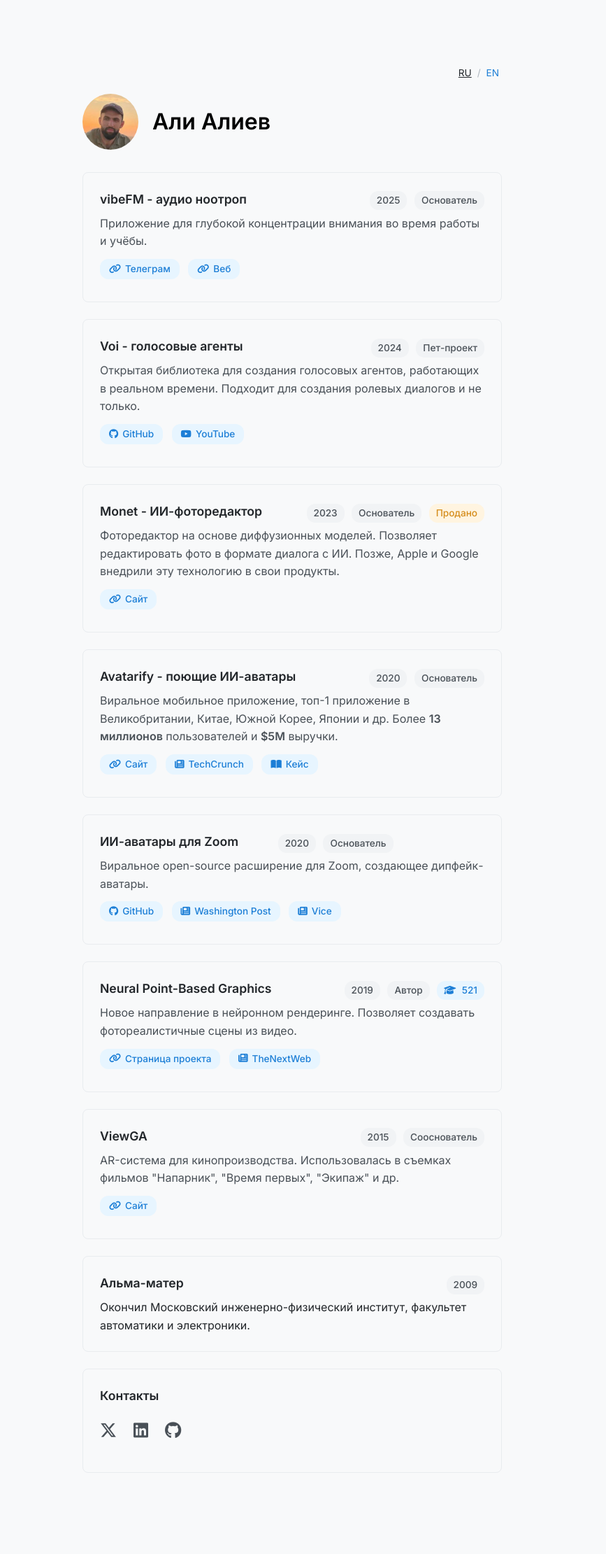
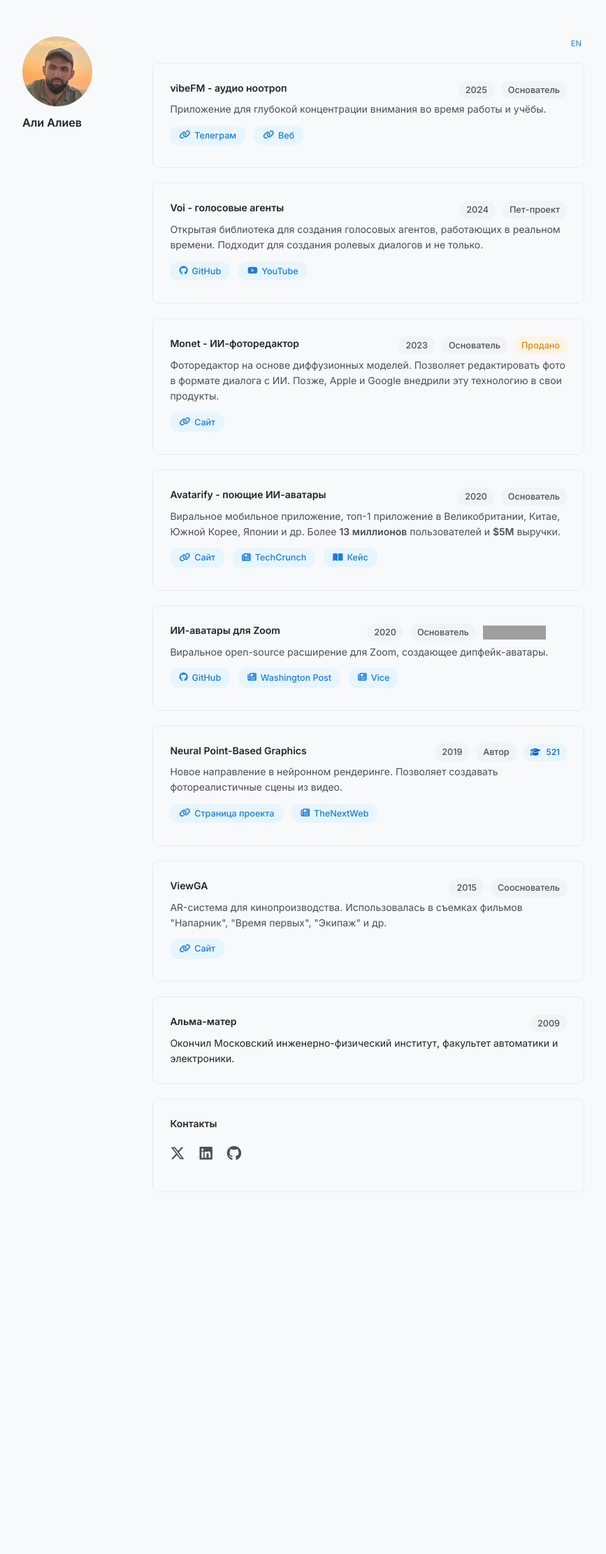
Before and after one commit to alievk/alievk.github.io, a Jekyll site: the page built from index.md, in a window 1280 px wide. Shown: the whole page at 70% size, without its empty margins (222-1089 px from the left). Built offline with Jekyll 4.4.1, drawn with Linux system fonts in a browser that asks for light colours; after the commit the page ends 1777 px from its top, so only the background shows below that; grey boxes are pictures that could not be loaded.

Commit message:
change layout & text size

```diff
--- a/_layouts/default.html
+++ b/_layouts/default.html
@@ -10,15 +10,8 @@
     <link rel="stylesheet" href="https://cdnjs.cloudflare.com/ajax/libs/font-awesome/6.5.1/css/all.min.css" integrity="sha512-DTOQO9RWCH3ppGqcWaEA1BIZOC6xxalwEsw9c2QQeAIftl+Vegovlnee1c9QX4TctnWMn13TZye+giMm8e2LwA==" crossorigin="anonymous" referrerpolicy="no-referrer" />
     <link rel="stylesheet" href="{{ site.baseurl }}/assets/css/style.css">
 </head>
-<body>
+<body class="site">
     <div class="container">
-        <div class="top-bar">
-            <div class="language-switch" aria-label="Language switch">
-                <button type="button" data-lang="ru">RU</button>
-                <span>/</span>
-                <button type="button" data-lang="en">EN</button>
-            </div>
-        </div>
         <main>
             {{ content }}
         </main>
--- a/assets/css/style.css
+++ b/assets/css/style.css
@@ -1,27 +1,54 @@
-/* General styles */
-body {
+/* ================================
+   1) Base (global defaults)
+   Change font-size here to scale everything.
+   ================================ */
+:root {
+    font-size: 14px; /* base for all rem sizes */
+}
+
+.site {
     font-family: 'Inter', -apple-system, BlinkMacSystemFont, "Segoe UI", Roboto, "Helvetica Neue", Arial, sans-serif;
+    font-size: inherit;
     line-height: 1.6;
     color: #212529;
     background-color: #f8f9fa;
     margin: 0;
     padding: 20px;
-    max-width: 720px;
-    margin: 40px auto;
+    box-sizing: border-box;
 }
 
+.site *,
+.site *::before,
+.site *::after {
+    box-sizing: inherit;
+}
+/* ================================
+   2) Layout (page structure)
+   ================================ */
 .top-bar {
     display: flex;
     justify-content: flex-end;
     margin-bottom: 16px;
 }
 
+.page-layout {
+    display: grid;
+    grid-template-columns: 20% 80%;
+    gap: 32px;
+    align-items: start;
+}
+
+.projects-column {
+    min-width: 0;
+}
+
+/* ================================
+   3) Language switch
+   ================================ */
 .language-switch {
     display: inline-flex;
     align-items: center;
-    gap: 4px;
-    font-size: 0.85em;
-    color: #868e96;
+    font-size: 0.8rem;
     padding: 0;
 }
 
@@ -34,27 +61,14 @@ body {
     cursor: pointer;
 }
 
-.language-switch button.active {
-    color: #212529;
-    text-decoration: underline;
-}
 
-.language-switch span {
-    color: #adb5bd;
-}
-
-h1 {
-    font-size: 2em;
+/* ================================
+   4) Project text (titles + descriptions)
+   ================================ */
+.project-title {
+    font-size: 1rem;
     font-weight: 600;
-    margin-bottom: 2em;
-    color: #000;
-}
-
-h3 {
-    font-size: 1.1em;
-    font-weight: 600;
-    margin-top: 0;
-    margin-bottom: 8px;
+    margin: 0 0 8px;
     border-bottom: none;
     padding-bottom: 0;
 }
@@ -66,16 +80,14 @@ h3 {
     margin-bottom: 0;
 }
 
-/* Project styles */
+/* ================================
+   5) Project cards
+   ================================ */
 .project {
     padding: 24px;
     border-radius: 8px;
     border: 1px solid #e9ecef;
     margin-bottom: 1.5em;
-}
-
-.project:hover {
-    box-shadow: none;
 }
 
 .project-tags {
@@ -86,12 +98,10 @@ h3 {
     display: inline-block;
     padding: 4px 10px;
     border-radius: 12px;
-    font-size: 0.85em;
+    font-size: 0.9rem;
     font-weight: 500;
     line-height: 1.4;
-    margin-right: 0;
     margin-left: 6px;
-    margin-bottom: 0;
 }
 
 .tag-gray {
@@ -104,21 +114,25 @@ h3 {
     color: #d58c1a;
 }
 
+/* Inherits base font-size unless overridden */
 .project-description {
     margin-top: 0;
     color: #495057;
 }
 
+/* ================================
+   6) Project links & badges
+   ================================ */
 .project-links {
     margin-top: 12px;
 }
 
-.project-links a {
+.project-links .link {
     display: inline-flex;
     align-items: center;
     padding: 4px 12px;
     border-radius: 12px;
-    font-size: 0.85em;
+    font-size: 0.9rem;
     font-weight: 500;
     line-height: 1.4;
     text-decoration: none;
@@ -130,12 +144,12 @@ h3 {
     transition: all 0.2s ease;
 }
 
-.project-links a:hover {
+.project-links .link:hover {
     background-color: #d0ebff;
     text-decoration: none;
 }
 
-.project-links a i {
+.project-links .link i {
     margin-right: 6px;
 }
 
@@ -148,7 +162,7 @@ h3 {
     display: inline-block;
     padding: 4px 10px;
     border-radius: 12px;
-    font-size: 0.85em;
+    font-size: 0.85rem;
     font-weight: 500;
     line-height: 1.4;
     margin-left: 6px;
@@ -168,6 +182,9 @@ h3 {
     margin-right: 5px;
 }
 
+/* ================================
+   7) Contact section
+   ================================ */
 .contact-list {
     list-style: none;
     padding: 0;
@@ -178,57 +195,88 @@ h3 {
     gap: 1.5em;
 }
 
-.social-icons a {
+.social-icons .link {
     color: #495057;
-    font-size: 1.5em;
+    font-size: 1.5rem;
 }
 
-.social-icons a:hover {
+.social-icons .link:hover {
     color: #1c7ed6;
 }
 
-/* Alma mater & contact */
+/* ================================
+   8) Container & generic links
+   ================================ */
 .container {
-    max-width: 600px;
+    max-width: 900px;
+    width: 100%;
     margin: 0 auto;
-    padding: 2rem 1rem;
+    padding: 32px 64px;
 }
 
-a {
+.link {
     color: #0366d6;
     text-decoration: none;
 }
 
-a:hover {
+.link:hover {
     text-decoration: underline;
 }
 
+/* ================================
+   9) Profile (left column)
+   ================================ */
 .profile-container {
     display: flex;
-    align-items: center;
-    gap: 20px;
+    flex-direction: column;
+    align-items: flex-start;
+    gap: 14px;
     margin-bottom: 2em;
 }
 
-.profile-container h1 {
+.profile-text {
+    display: flex;
+    flex-direction: column;
+    gap: 6px;
+    min-width: 0;
+}
+
+/* Profile text sizes */
+.profile-name {
     margin: 0;
+    font-size: 1.15rem;
+    line-height: 1.2;
+    font-weight: 700;
+}
+
+.profile-bio {
+    margin: 0;
+    color: #536471;
+    font-size: 0.9rem;
+    line-height: 1.4;
 }
 
 .profile-photo {
-    width: 80px;
-    height: 80px;
+    width: 100px;
+    height: 100px;
     border-radius: 50%;
     object-fit: cover;
 }
 
-/* Mobile styles */
+/* ================================
+   10) Mobile tweaks
+   ================================ */
 @media (max-width: 600px) {
+    .page-layout {
+        grid-template-columns: 1fr;
+        gap: 16px;
+    }
     .project-header {
         flex-direction: column;
         align-items: flex-start;
     }
 
-    h3 {
+    .project-title {
         margin-bottom: 12px;  /* Space between title and tags */
     }
 
--- a/index.md
+++ b/index.md
@@ -2,14 +2,26 @@
 layout: default
 ---
 
-<div class="profile-container">
-  <img src="{{ site.baseurl }}/assets/me.jpeg" alt="Ali Aliev" class="profile-photo">
-  <h1 data-i18n="profile.name">Ali Aliev</h1>
-</div>
+<div class="page-layout">
+  <aside class="profile-column">
+    <div class="profile-container">
+      <img src="{{ site.baseurl }}/assets/me.jpeg" alt="Ali Aliev" class="profile-photo">
+      <div class="profile-text">
+        <h1 class="profile-name" data-i18n="profile.name">Ali Aliev</h1>
+        <p class="profile-bio" data-i18n="profile.bio">Building useful products at the intersection of AI, audio, and creativity.</p>
+      </div>
+    </div>
+  </aside>
+  <section class="projects-column">
+    <div class="top-bar">
+      <div class="language-switch" aria-label="Language switch">
+        <button type="button" data-lang="ru" aria-live="polite">EN</button>
+      </div>
+    </div>
 
 <div class="project">
   <div class="project-header">
-    <h3 data-i18n="project.vibefm.title">vibeFM - music for improving focus.</h3>
+    <h3 class="project-title" data-i18n="project.vibefm.title">vibeFM - music for improving focus.</h3>
     <div class="project-tags">
       <span class="tag tag-gray">2025</span>
       <span class="tag tag-gray" data-i18n="tag.founder">Founder</span>
@@ -17,14 +29,14 @@ layout: default
   </div>
   <div class="project-description" data-i18n="project.vibefm.desc">Multi-platform music app for achieving sustained attention.</div>
   <div class="project-links">
-    <a href="https://t.me/vibe_fm_bot"><i class="fas fa-link"></i> <span data-i18n="link.vibefm_tma">vibeFM</span></a>
-    <a href="https://vibefm.vibelab.build"><i class="fas fa-link"></i> <span data-i18n="link.vibefm_web">vibeFM</span></a>
+    <a class="link" href="https://t.me/vibe_fm_bot"><i class="fas fa-link"></i> <span data-i18n="link.vibefm_tma">vibeFM</span></a>
+    <a class="link" href="https://vibefm.vibelab.build"><i class="fas fa-link"></i> <span data-i18n="link.vibefm_web">vibeFM</span></a>
   </div>
 </div>
 
 <div class="project">
   <div class="project-header">
-    <h3 data-i18n="project.voi.title">Voi - realtime voice agents.</h3>
+    <h3 class="project-title" data-i18n="project.voi.title">Voi - realtime voice agents.</h3>
     <div class="project-tags">
       <span class="tag tag-gray">2024</span>
       <span class="tag tag-gray" data-i18n="tag.side_project">Side project</span>
@@ -32,14 +44,14 @@ layout: default
   </div>
   <div class="project-description" data-i18n="project.voi.desc">Open-source realtime voice agents for role play and more.</div>
   <div class="project-links">
-    <a href="https://github.com/alievk/voi-server"><i class="fab fa-github"></i> <span data-i18n="link.github">GitHub</span></a>
-    <a href="https://www.youtube.com/watch?v=oOYvM61eYNk"><i class="fab fa-youtube"></i> <span data-i18n="link.youtube">YouTube</span></a>
+    <a class="link" href="https://github.com/alievk/voi-server"><i class="fab fa-github"></i> <span data-i18n="link.github">GitHub</span></a>
+    <a class="link" href="https://www.youtube.com/watch?v=oOYvM61eYNk"><i class="fab fa-youtube"></i> <span data-i18n="link.youtube">YouTube</span></a>
   </div>
 </div>
 
 <div class="project">
   <div class="project-header">
-    <h3 data-i18n="project.monet.title">Monet - AI photo editor</h3>
+    <h3 class="project-title" data-i18n="project.monet.title">Monet - AI photo editor</h3>
     <div class="project-tags">
       <span class="tag tag-gray">2023</span>
       <span class="tag tag-gray" data-i18n="tag.founder">Founder</span>
@@ -47,12 +59,12 @@ layout: default
     </div>
   </div>
   <div class="project-description" data-i18n="project.monet.desc">A photo editor based on diffusion networks.</div>
-  <div class="project-links"><a href="https://avatarify.ai/monet"><i class="fas fa-link"></i> <span data-i18n="link.website">Website</span></a></div>
+  <div class="project-links"><a class="link" href="https://avatarify.ai/monet"><i class="fas fa-link"></i> <span data-i18n="link.website">Website</span></a></div>
 </div>
 
 <div class="project">
   <div class="project-header">
-    <h3 data-i18n="project.avatarify.title">Avatarify - singing AI avatars</h3>
+    <h3 class="project-title" data-i18n="project.avatarify.title">Avatarify - singing AI avatars</h3>
     <div class="project-tags">
       <span class="tag tag-gray">2020</span>
       <span class="tag tag-gray" data-i18n="tag.founder">Founder</span>
@@ -60,15 +72,15 @@ layout: default
   </div>
   <div class="project-description" data-i18n="project.avatarify.desc">A viral mobile app with over <strong>13 million</strong> users and <strong>$5M</strong> in revenue.</div>
   <div class="project-links">
-    <a href="https://avatarify.ai"><i class="fas fa-link"></i> <span data-i18n="link.website">Website</span></a>
-    <a href="https://techcrunch.com/2021/04/14/deep-fake-video-app-avatarify-which-process-on-phone-plans-digital-watermark-for-videos"><i class="fas fa-newspaper"></i> <span data-i18n="link.techcrunch">TechCrunch</span></a>
-    <a href="https://adapty.io/case-studies/avatarify"><i class="fas fa-book-open"></i> <span data-i18n="link.case_study">Case Study</span></a>
+    <a class="link" href="https://avatarify.ai"><i class="fas fa-link"></i> <span data-i18n="link.website">Website</span></a>
+    <a class="link" href="https://techcrunch.com/2021/04/14/deep-fake-video-app-avatarify-which-process-on-phone-plans-digital-watermark-for-videos"><i class="fas fa-newspaper"></i> <span data-i18n="link.techcrunch">TechCrunch</span></a>
+    <a class="link" href="https://adapty.io/case-studies/avatarify"><i class="fas fa-book-open"></i> <span data-i18n="link.case_study">Case Study</span></a>
   </div>
 </div>
 
 <div class="project">
   <div class="project-header">
-    <h3 data-i18n="project.zoom.title">AI avatars for Zoom</h3>
+    <h3 class="project-title" data-i18n="project.zoom.title">AI avatars for Zoom</h3>
     <div class="project-tags">
       <span class="tag tag-gray">2020</span>
       <span class="tag tag-gray" data-i18n="tag.founder">Founder</span>
@@ -77,19 +89,19 @@ layout: default
   </div>
   <div class="project-description" data-i18n="project.zoom.desc">A viral open-source Zoom extension for creating deepfake avatars.</div>
   <div class="project-links">
-    <a href="https://github.com/alievk/avatarify-python"><i class="fab fa-github"></i> <span data-i18n="link.github">GitHub</span></a>
-    <a href="https://www.washingtonpost.com/technology/2021/03/25/deepfake-video-apps/"><i class="fas fa-newspaper"></i> <span data-i18n="link.washington_post">Washington Post</span></a>
-    <a href="https://www.vice.com/en/article/this-open-source-program-deepfakes-you-during-zoom-meetings-in-real-time/"><i class="fas fa-newspaper"></i> <span data-i18n="link.vice">Vice</span></a>
+    <a class="link" href="https://github.com/alievk/avatarify-python"><i class="fab fa-github"></i> <span data-i18n="link.github">GitHub</span></a>
+    <a class="link" href="https://www.washingtonpost.com/technology/2021/03/25/deepfake-video-apps/"><i class="fas fa-newspaper"></i> <span data-i18n="link.washington_post">Washington Post</span></a>
+    <a class="link" href="https://www.vice.com/en/article/this-open-source-program-deepfakes-you-during-zoom-meetings-in-real-time/"><i class="fas fa-newspaper"></i> <span data-i18n="link.vice">Vice</span></a>
   </div>
 </div>
 
 <div class="project">
   <div class="project-header">
-    <h3 data-i18n="project.npbg.title">Neural Point-Based Graphics</h3>
+    <h3 class="project-title" data-i18n="project.npbg.title">Neural Point-Based Graphics</h3>
     <div class="project-tags">
       <span class="tag tag-gray">2019</span>
       <span class="tag tag-gray" data-i18n="tag.main_author">Main Author</span>
-      <a href="https://scholar.google.com/citations?view_op=view_citation&hl=en&user=gAUMV9oAAAAJ&citation_for_view=gAUMV9oAAAAJ:9yKSN-GCB0IC" class="citation-widget" title="Google Scholar Citations">
+      <a class="citation-widget link" href="https://scholar.google.com/citations?view_op=view_citation&hl=en&user=gAUMV9oAAAAJ&citation_for_view=gAUMV9oAAAAJ:9yKSN-GCB0IC" title="Google Scholar Citations">
         <i class="fas fa-graduation-cap"></i>
         <span>521</span>
       </a>
@@ -97,26 +109,26 @@ layout: default
   </div>
   <div class="project-description" data-i18n="project.npbg.desc">An influential work in neural rendering.</div>
   <div class="project-links">
-    <a href="https://saic-violet.github.io/npbg/"><i class="fas fa-link"></i> <span data-i18n="link.project_page">Project Page</span></a>
-    <a href="https://thenextweb.com/news/watch-samsungs-ai-render-photorealistic-scenes-from-video"><i class="fas fa-newspaper"></i> <span data-i18n="link.thenextweb">TheNextWeb</span></a>
+    <a class="link" href="https://saic-violet.github.io/npbg/"><i class="fas fa-link"></i> <span data-i18n="link.project_page">Project Page</span></a>
+    <a class="link" href="https://thenextweb.com/news/watch-samsungs-ai-render-photorealistic-scenes-from-video"><i class="fas fa-newspaper"></i> <span data-i18n="link.thenextweb">TheNextWeb</span></a>
   </div>
 </div>
 
 <div class="project">
   <div class="project-header">
-    <h3 data-i18n="project.viewga.title">ViewGA</h3>
+    <h3 class="project-title" data-i18n="project.viewga.title">ViewGA</h3>
     <div class="project-tags">
       <span class="tag tag-gray">2015</span>
       <span class="tag tag-gray" data-i18n="tag.co_founder">Co-founder</span>
     </div>
   </div>
   <div class="project-description" data-i18n="project.viewga.desc">An AR system for film production.</div>
-  <div class="project-links"><a href="https://view.ga/"><i class="fas fa-link"></i> <span data-i18n="link.website">Website</span></a></div>
+  <div class="project-links"><a class="link" href="https://view.ga/"><i class="fas fa-link"></i> <span data-i18n="link.website">Website</span></a></div>
 </div>
 
 <div class="project">
   <div class="project-header">
-    <h3 data-i18n="project.alma_mater.title">Alma mater</h3>
+    <h3 class="project-title" data-i18n="project.alma_mater.title">Alma mater</h3>
     <div class="project-tags">
       <span class="tag tag-gray">2009</span>
     </div>
@@ -125,9 +137,12 @@ layout: default
 </div>
 
 <div class="project">
-  <h3 data-i18n="project.contact.title">Contact</h3>
+  <h3 class="project-title" data-i18n="project.contact.title">Contact</h3>
   <ul class="contact-list social-icons">
-    <li><a href="https://x.com/alievk0" title="X Profile" data-i18n="contact.x_title" data-i18n-attr="title"><i class="fa-brands fa-x-twitter"></i></a></li>
-    <li><a href="https://www.linkedin.com/in/alievk" title="LinkedIn Profile" data-i18n="contact.linkedin_title" data-i18n-attr="title"><i class="fa-brands fa-linkedin"></i></a></li>
-    <li><a href="https://github.com/alievk" title="GitHub Profile" data-i18n="contact.github_title" data-i18n-attr="title"><i class="fa-brands fa-github"></i></a></li>
+    <li><a class="link" href="https://x.com/alievk0" title="X Profile" data-i18n="contact.x_title" data-i18n-attr="title"><i class="fa-brands fa-x-twitter"></i></a></li>
+    <li><a class="link" href="https://www.linkedin.com/in/alievk" title="LinkedIn Profile" data-i18n="contact.linkedin_title" data-i18n-attr="title"><i class="fa-brands fa-linkedin"></i></a></li>
+    <li><a class="link" href="https://github.com/alievk" title="GitHub Profile" data-i18n="contact.github_title" data-i18n-attr="title"><i class="fa-brands fa-github"></i></a></li>
   </ul>
+</div>
+</section>
+</div>
--- a/locale.json
+++ b/locale.json
@@ -1,6 +1,7 @@
 {
   "ru": {
     "profile.name": "Али Алиев",
+    "profile.bio": "",
     "project.vibefm.title": "vibeFM - аудио ноотроп",
     "project.vibefm.desc": "Приложение для глубокой концентрации внимания во время работы и учёбы.",
     "project.voi.title": "Voi - голосовые агенты",
@@ -40,6 +41,7 @@
   },
   "en": {
     "profile.name": "Ali Aliev",
+    "profile.bio": "Building useful products at the intersection of AI, audio, and creativity.",
     "project.vibefm.title": "vibeFM - audio adderall",
     "project.vibefm.desc": "An app for deep focus during work and study.",
     "project.voi.title": "Voi - voice agents",
```
Also changed, not shown: other parts of _layouts/default.html (+9 -7 lines).
